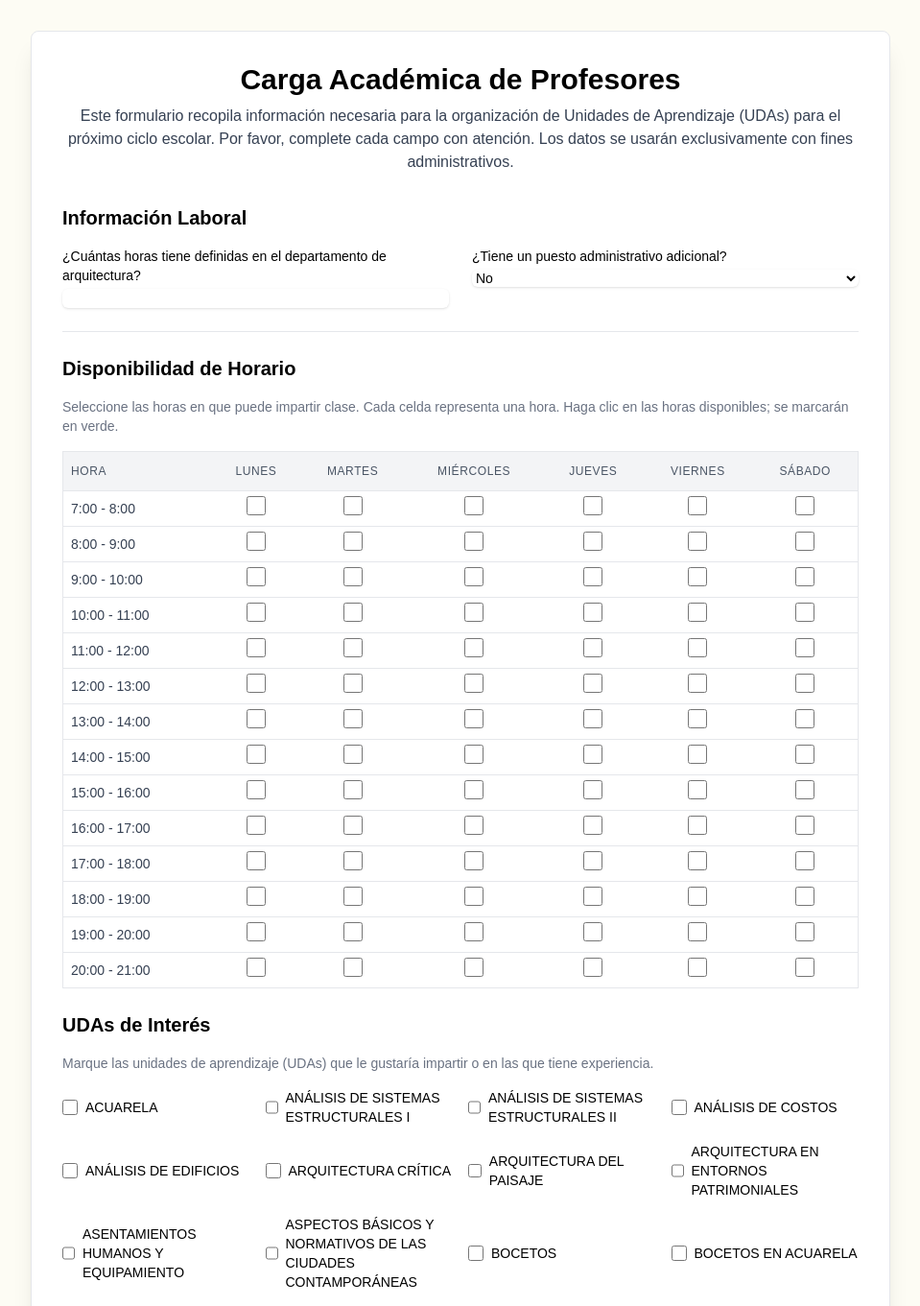
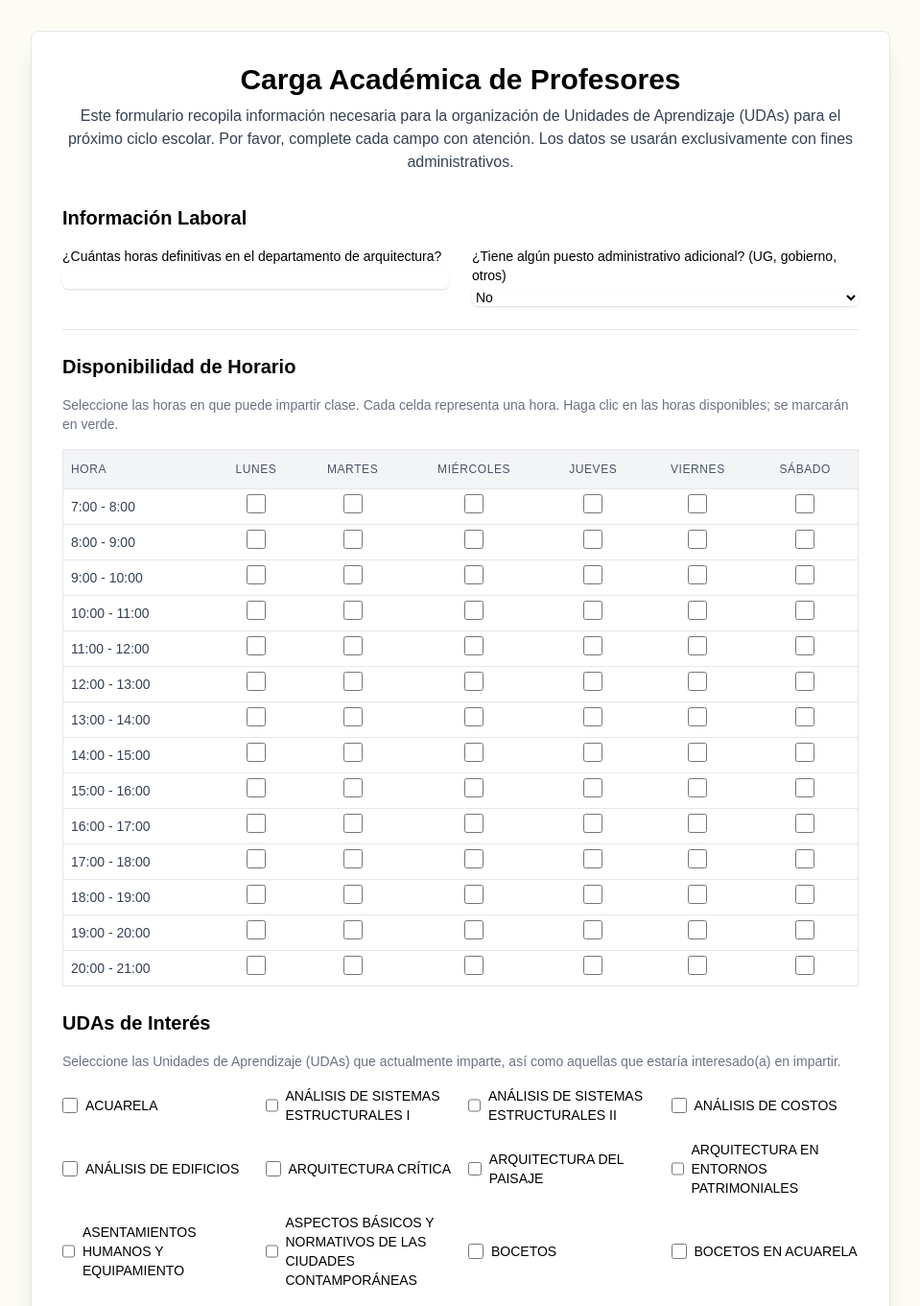
Before and after one commit to PalominoGalvan/Generador-horarios, a Next.js app in the folder fronted/: page /formulario in a window 1280 px wide. Shown: the top 1361 px of the page at 96% size, without its empty margins (160-1119 px from the left). Built offline with nearby package versions, Linux system fonts and the light colour scheme.

Commit message:
Correcciones #3

```diff
--- a/fronted/src/app/formulario/page.tsx
+++ b/fronted/src/app/formulario/page.tsx
@@ -182,9 +182,9 @@ export default function CargaAcademicaPage() {
             <h2 className="text-xl font-semibold text-black mb-4">Información Laboral</h2>
             <div className="grid grid-cols-1 md:grid-cols-2 gap-6">
 
-              {renderInput('archHours', '¿Cuántas horas tiene definidas en el departamento de arquitectura?', 'number')}
+              {renderInput('archHours', '¿Cuántas horas definitivas en el departamento de arquitectura?', 'number')}
 
-              {renderInputSelect('hasAdministrativePos', '¿Tiene un puesto administrativo adicional?', [
+              {renderInputSelect('hasAdministrativePos', '¿Tiene algún puesto administrativo adicional? (UG, gobierno, otros)', [
                 { value: 'true', label: 'Sí' },
                 { value: 'false', label: 'No' },
               ])}
@@ -232,7 +232,7 @@ export default function CargaAcademicaPage() {
           {/* UDAs de Interés */}
           <div>
             <h2 className="text-xl font-semibold text-black mb-4">UDAs de Interés</h2>
-            <p className="text-sm text-gray-500 mb-4">Marque las unidades de aprendizaje (UDAs) que le gustaría impartir o en las que tiene experiencia.</p>
+            <p className="text-sm text-gray-500 mb-4">Seleccione las Unidades de Aprendizaje (UDAs) que actualmente imparte, así como aquellas que estaría interesado(a) en impartir.</p>
             <div className="grid grid-cols-2 sm:grid-cols-3 md:grid-cols-4 gap-4">
               {subjects.map(uda => (
                 <div key={uda} className="flex items-center">
--- a/fronted/src/app/registro/page.tsx
+++ b/fronted/src/app/registro/page.tsx
@@ -7,6 +7,7 @@ import { useRouter } from 'next/navigation';
 import sleep from '../utils/sleep';
 import validateNUA from '../utils/nua_validator';
 import validateName from '../utils/name_validator';
+import validateUgtoEmail from '../utils/ugto_email_validator';
 
 interface FormData {
   nua: string;
@@ -73,7 +74,7 @@ export default function RegistroPage() {
     let msg: string | undefined;
     const strValue = String(value || '');
     if (name.includes('emails') && name !== 'instEmail' && !validateEmail(strValue)) msg = "El correo electrónico no es valido.";
-    if (name === 'instEmail' && strValue.length > 0 && !validateEmail(strValue)) msg = "El correo institucional no es valido";
+    if (name === 'instEmail' && strValue.length > 0 && !validateUgtoEmail(strValue)) msg = "El correo institucional no es valido";
     if (name === 'nua' && !validateNUA(strValue)) msg = 'El NUE debe contener 5 dígitos numéricos.';
     if (name === 'firstName' && !validateName(strValue)) msg = 'El nombre es requerido.';
     if (name === 'lastName' && !validateName(strValue)) msg = 'Los apellidos son requeridos.';
@@ -92,7 +93,7 @@ export default function RegistroPage() {
     if (!validateNUA(formData.nua)) errors.nua = 'El NUE debe contener 5 dígitos numéricos.';
     if (!validateName(formData.firstName)) errors.firstName = 'El nombre es requerido.';
     if (!validateName(formData.lastName)) errors.lastName = 'Los apellidos son requeridos.';
-    if (formData.instEmail.length > 0 && !validateEmail(formData.instEmail)) errors.instEmail = 'El correo institucional no es valido.';
+    if (formData.instEmail.length > 0 && !validateUgtoEmail(formData.instEmail)) errors.instEmail = 'El correo institucional no es valido.';
     let email_errs = Array(formData.emails.length).fill('');
     for (const [idx, email] of formData.emails.entries()) {
         if (!validateEmail(email)) email_errs[idx] = "El correo electrónico no es valido.";
```
